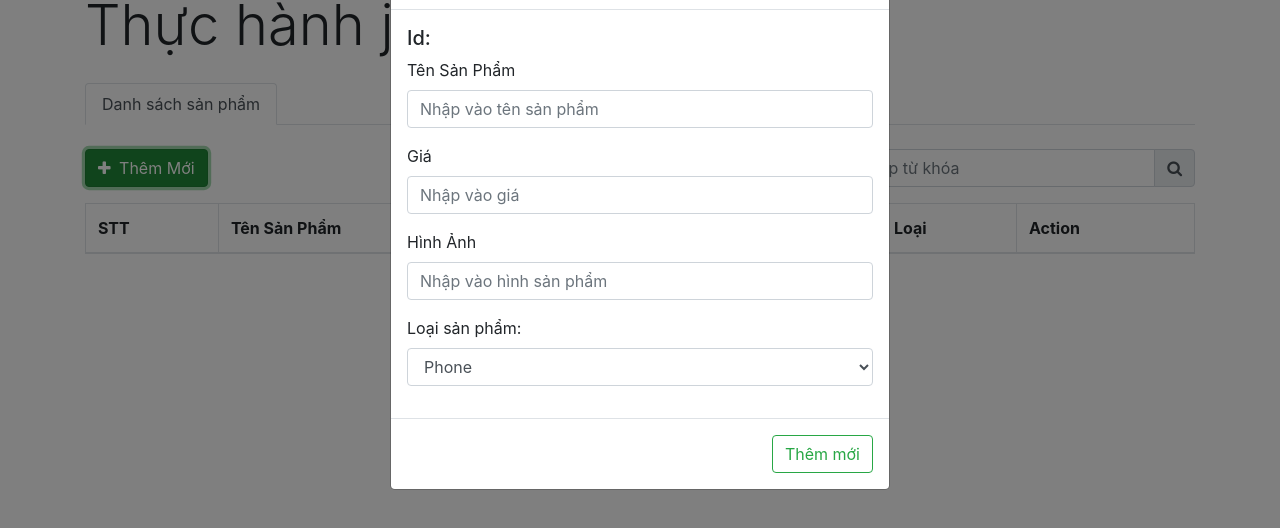
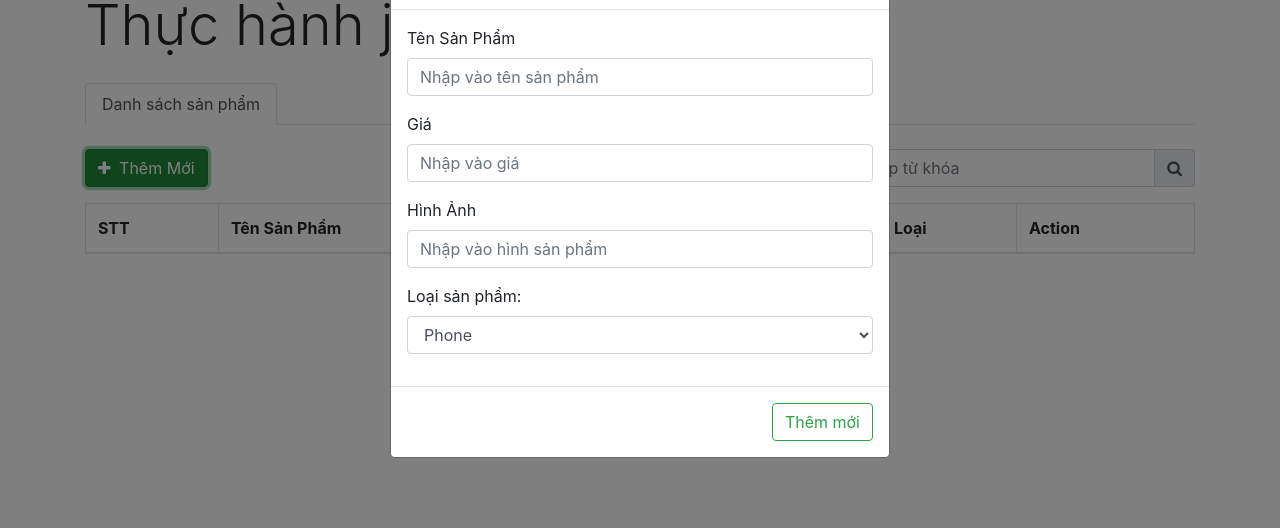
Before and after one commit to haitruongthanh/axios_qlsp, a plain HTML site: page app/views/index.html in a window 1280 px wide. Both pictures are taken after a click on the button "Thêm Mới". Shown: the part 88-616 px from the top of the page. Drawn offline with nearby package versions, Linux system fonts and the light colour scheme; no server answers.

Commit message:
update code

```diff
--- a/app/controllers/main.js
+++ b/app/controllers/main.js
@@ -4,8 +4,6 @@
 console.log("http://loremflickr.com/640/480/technics");
 
 const BASE_URL = "https://6271e18825fed8fcb5ec0d68.mockapi.io";
-
-document.getElementById("btn_update").style.display = "none";
 
 ////////////////////////////////////////// Loading
 
@@ -151,3 +149,12 @@ var renderThongTinLenForm = function (sanPham) {
   document.getElementById("HinhSP").value = sanPham.imgUrl;
   document.getElementById("loaiSP").value = sanPham.type ? 1 : 0;
 };
+
+//Hàm ẩn nút cập nhật và reset form
+
+document.getElementById("btnThemSP").addEventListener("click", function () {
+  document.getElementById("form_sp").reset();
+  document.querySelector("#idSp").style.display = "none";
+  document.getElementById("btn_add").style.display = "block";
+  document.getElementById("btn_update").style.display = "none";
+});
--- a/app/views/index.html
+++ b/app/views/index.html
@@ -160,6 +160,7 @@
               </button>
             </div>
             <!-- Modal body -->
+            <form action="|" id="form_sp">
               <div class="modal-body">
                 <h5 id="idSp">Id: <span></span></h5>
                 <div class="form-group">
@@ -194,6 +195,7 @@
                   </select>
                 </div>
               </div>
+            </form>
             <!-- Modal footer -->
             <div class="modal-footer">
               <button
```
Lines whose indentation alone changed are shown as unchanged.
